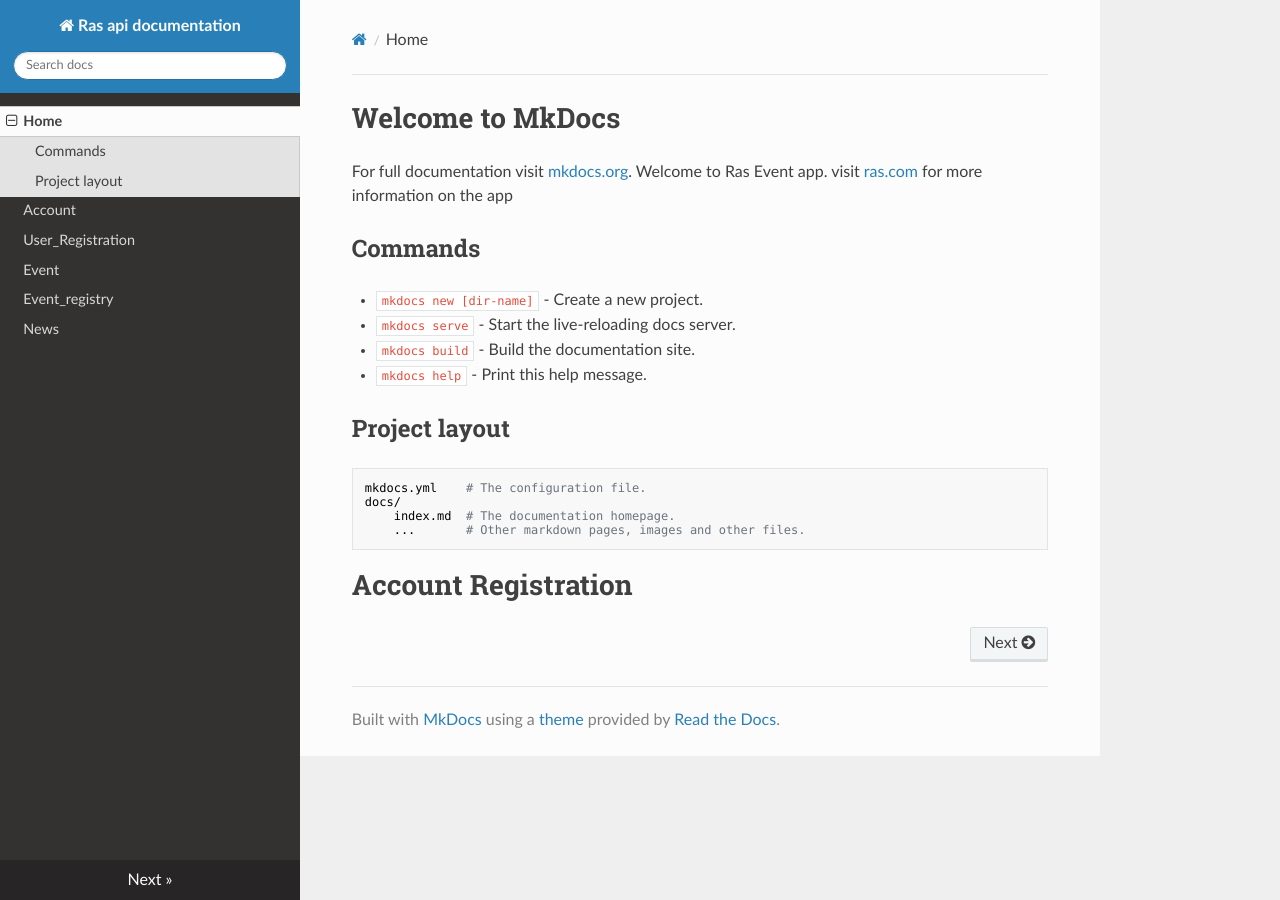
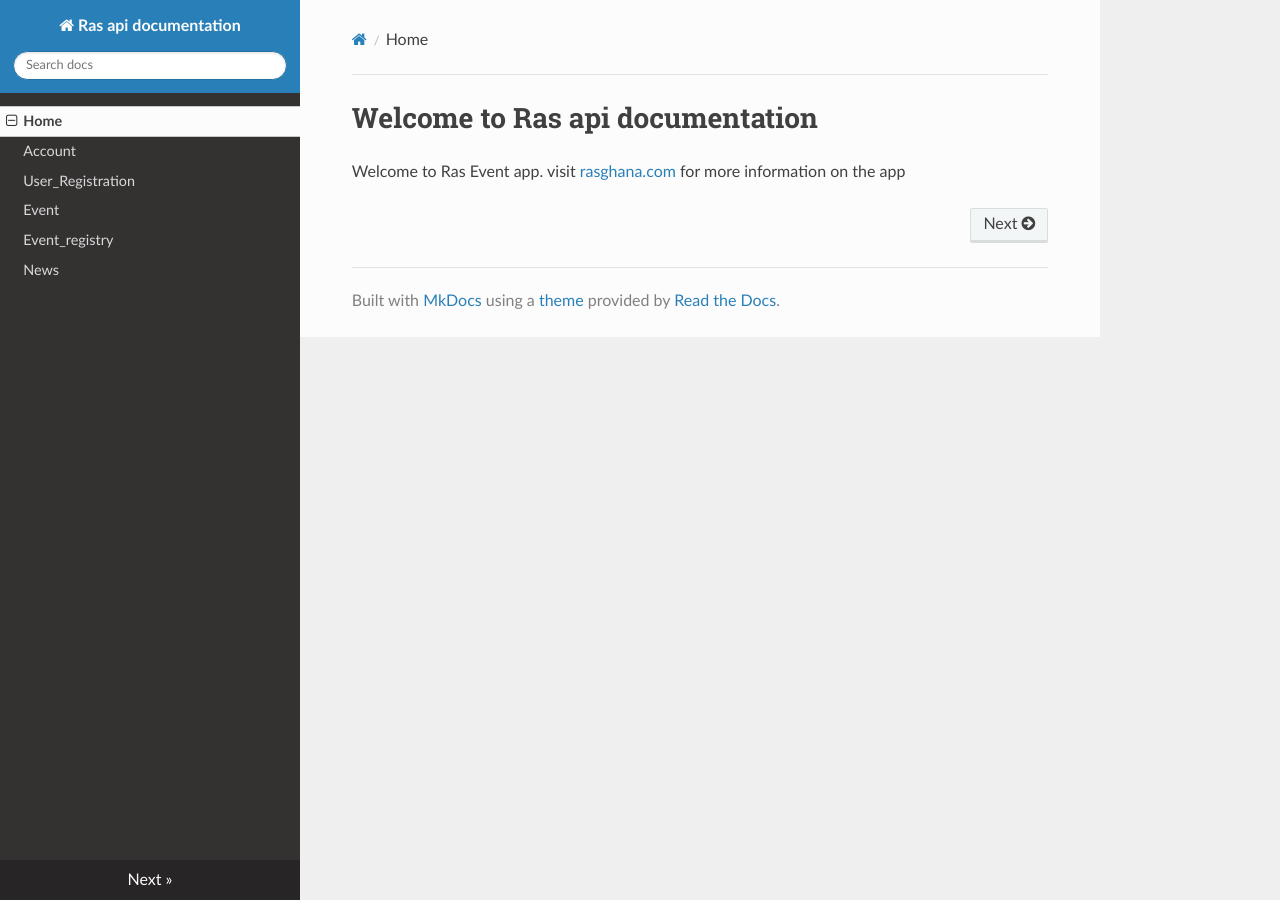
Before and after one commit to rasghana/ras_docs, an MkDocs documentation site: the page built from docs/index.md, in a window 1280 px wide. Built offline with MkDocs 1.6.1, drawn with Linux system fonts in a browser that asks for light colours; nearby versions of some CDN libraries; old or Windows-style settings are respelled for this version of MkDocs.

Commit message:
removed mkdocs home features

```diff
--- a/docs/index.md
+++ b/docs/index.md
@@ -1,20 +1,3 @@
-# Welcome to MkDocs
+# Welcome to Ras api documentation
 
-For full documentation visit [mkdocs.org](http://mkdocs.org).
-Welcome to Ras Event app. visit [ras.com](http://www.ras.com) for more information on the app
-
-## Commands
-
-* `mkdocs new [dir-name]` - Create a new project.
-* `mkdocs serve` - Start the live-reloading docs server.
-* `mkdocs build` - Build the documentation site.
-* `mkdocs help` - Print this help message.
-
-## Project layout
-
-    mkdocs.yml    # The configuration file.
-    docs/
-        index.md  # The documentation homepage.
-        ...       # Other markdown pages, images and other files.
-
-#Account Registration
+Welcome to Ras Event app. visit [rasghana.com](http://www.ras.com) for more information on the app
```
Also changed, not shown: docs/event_registry.md (+2 -2 lines), site/index.html.
